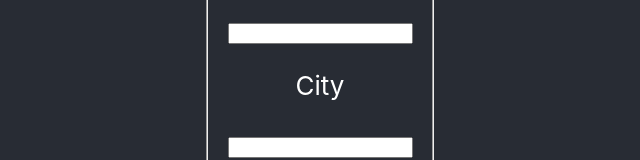
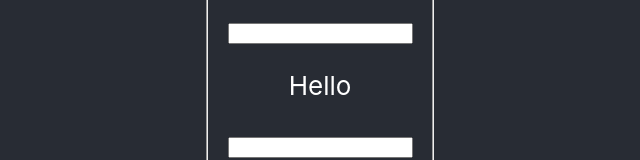
Before and after one commit to FavorWa/YelpProject, a React (Create React App) app in the folder flask-react/: page / in a window 1280 px wide. Shown: the part 253-413 px from the top of the page, without its empty margins (320-960 px from the left). Built offline with nearby package versions, Linux system fonts and the light colour scheme.

Commit message:
Added Hello

```diff
--- a/flask-react/src/App.js
+++ b/flask-react/src/App.js
@@ -34,7 +34,7 @@ function App() {
            <input keyword="keyword"/>
          </label>
          <label>
-           <p>City</p>
+           <p>Hello</p>
            <input city="city"/>
          </label>
          <label>
```
